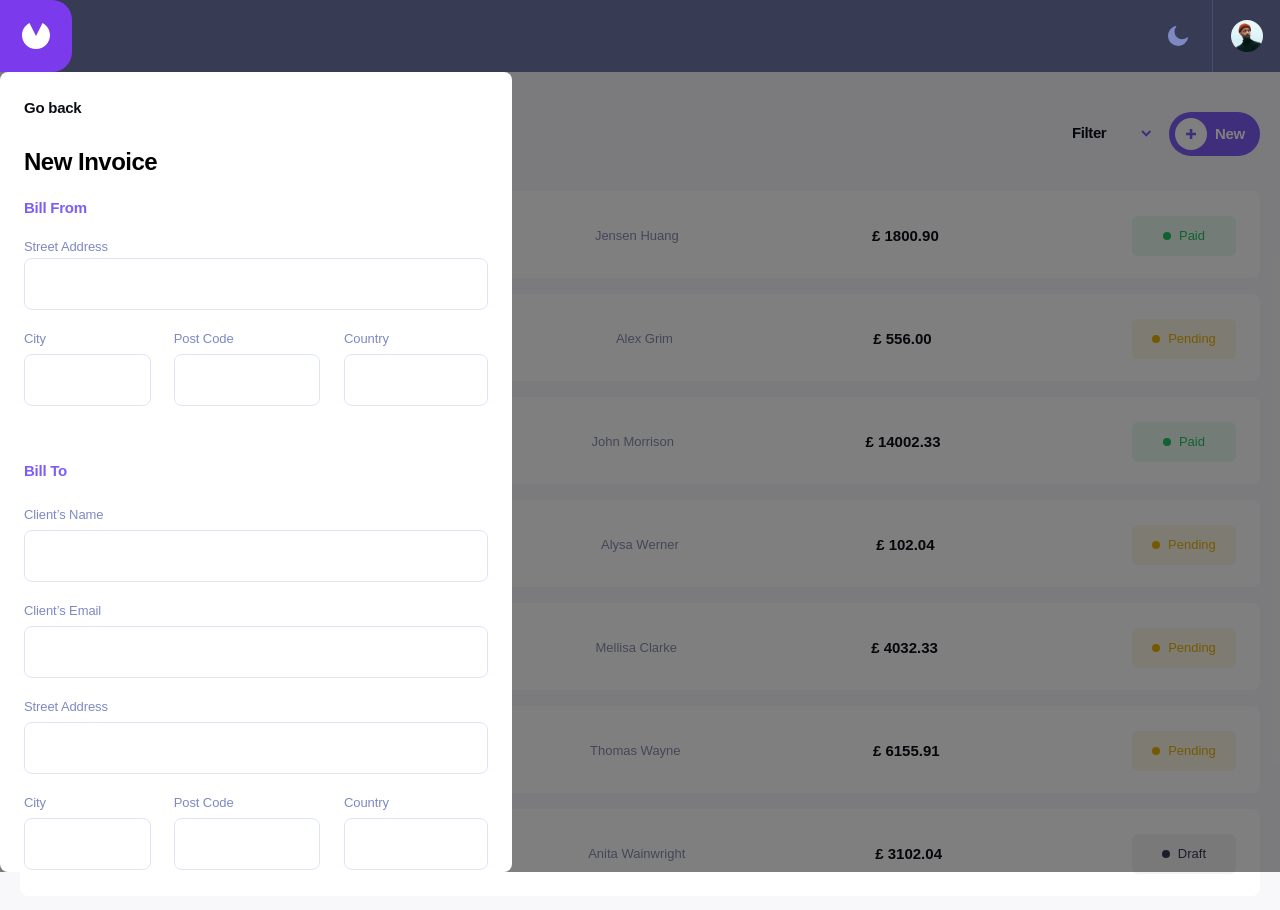
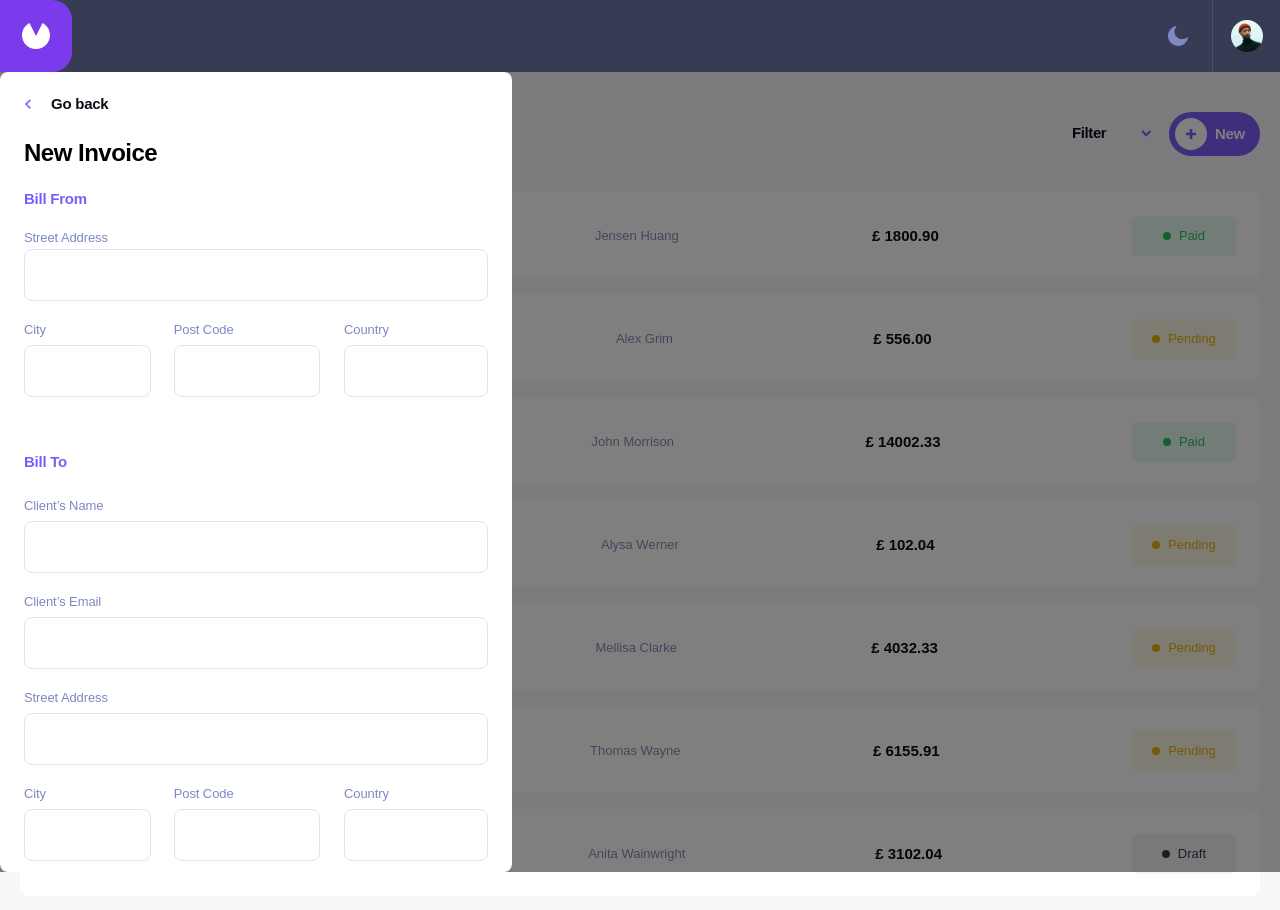
Before and after one commit to Giorgi-Khoshtaria/invoice-app, a React (Vite) app: page /new in a window 1280 px wide. Built offline with nearby package versions, Linux system fonts and the light colour scheme.

Commit message:
change layout of edit and new invoice pages

```diff
--- a/src/conponents/Pages/Editinvoice.tsx
+++ b/src/conponents/Pages/Editinvoice.tsx
@@ -4,34 +4,7 @@ import { useInvoice } from "../../contexts/InvoiceAppContext";
 import delate from "/assets/icon-delete.svg";
 import { Invoice, Item } from "../../contexts/types";
 import "./Invoicecss.css";
-// interface Address {
-//   street: string;
-//   city: string;
-//   postCode: string;
-//   country: string;
-// }
-
-// interface Item {
-//   name: string;
-//   quantity: string; // Changed to string
-//   price: string; // Changed to string
-//   total: number;
-// }
-
-// interface Invoice {
-//   id: string;
-//   clientName: string;
-//   clientEmail: string;
-//   clientAddress: Address;
-//   senderAddress: Address;
-//   description: string;
-//   paymentTerms: string;
-//   paymentDue: string;
-//   status: string;
-//   items: Item[];
-//   createdAt: string; // Adjust type as necessary
-//   total: number; // Adjust type as necessary
-// }
+import arrowleft from "/assets/icon-arrow-left.svg";
 
 const EditInvoice: React.FC = () => {
   const { id } = useParams<{ id: string }>();
@@ -151,19 +124,21 @@ const EditInvoice: React.FC = () => {
   }
 
   return (
-    <div
-      onClick={handleEditShow}
-      className="absolute top-0  w-full  flex items-start justify-start bg-black h-screen  bg-opacity-50 z-10 "
-    >
+    <div className="">
+      <div
+        onClick={handleEditShow}
+        className="absolute top-0  w-full  flex items-start justify-start bg-black h-screen  bg-opacity-50 z-10 "
+      ></div>
       <div
         style={{ height: "calc(100vh-72px)" }}
-        className="w-full max-w-xl bg-white p-6 rounded-lg z-20 sm:h-screen sm:overflow-auto "
+        className=" absolute top-0 w-full max-w-xl bg-white p-6 rounded-lg z-20 sm:h-screen sm:overflow-auto "
       >
         <a
           href="/"
-          className="text-chineesBlack text-[15px] not-italic font-bold leading-[15px] tracking-[-0.25px]"
+          className=" w-24 flex items-center gap-5 text-chineesBlack text-[15px] font-bold leading-[15px] tracking-[-0.25px] "
         >
-          Go back
+          {" "}
+          <img src={arrowleft} alt="" /> Go back
         </a>
         <h1 className="text-2xl not-italic font-bold leading-8 tracking-[-0.5px] mb-[22px] mt-[26px]">
           Edit <span className="text-gray">#</span>
--- a/src/conponents/Pages/InvoicePage.tsx
+++ b/src/conponents/Pages/InvoicePage.tsx
@@ -84,7 +84,7 @@ function InvoicePage() {
             {" "}
             <a
               href="/"
-              className="flex items-center gap-6 text-chineesBlack text-[15px] font-bold leading-[15px] tracking-[-0.25px] "
+              className=" w-24 flex items-center gap-5 text-chineesBlack text-[15px] font-bold leading-[15px] tracking-[-0.25px] "
             >
               {" "}
               <img src={arrowleft} alt="" /> Go back
--- a/src/conponents/Pages/NewInvoice.tsx
+++ b/src/conponents/Pages/NewInvoice.tsx
@@ -5,7 +5,7 @@ import { useInvoice } from "../../contexts/InvoiceAppContext";
 import { useNavigate } from "react-router-dom";
 // Adjust import as needed
 import { Invoice, Item } from "../../contexts/types";
-
+import arrowleft from "/assets/icon-arrow-left.svg";
 const generateRandomCharacter = (): string => {
   const characters = "ABCDEFGHIJKLMNOPQRSTUVWXYZ0123456789";
   return characters.charAt(Math.floor(Math.random() * characters.length));
@@ -166,16 +166,18 @@ function NewInvoice() {
     }));
   };
   return (
-    <div
-      onClick={handleNewShow}
-      className="absolute top-[72px] w-full  flex items-start justify-start bg-black h-screen  bg-opacity-50 z-50"
-    >
-      <div className="w-full max-w-lg bg-white p-6 rounded-lg  sm:h-screen sm:overflow-auto ">
+    <div>
+      <div
+        onClick={handleNewShow}
+        className="absolute top-[72px] w-full  flex items-start justify-start bg-black h-screen  bg-opacity-50 z-10"
+      ></div>
+      <div className=" absolute top-[72px] w-full max-w-lg bg-white p-6 z-30 rounded-lg  sm:h-screen sm:overflow-auto ">
         <a
           href="/"
-          className="text-chineesBlack text-[15px] not-italic font-bold leading-[15px] tracking-[-0.25px]"
+          className=" w-24 flex items-center gap-5 text-chineesBlack text-[15px] font-bold leading-[15px] tracking-[-0.25px] "
         >
-          Go back
+          {" "}
+          <img src={arrowleft} alt="" /> Go back
         </a>
         <h1 className="text-2xl not-italic font-bold leading-8 tracking-[-0.5px] mb-[22px] mt-[26px]">
           New Invoice
```
